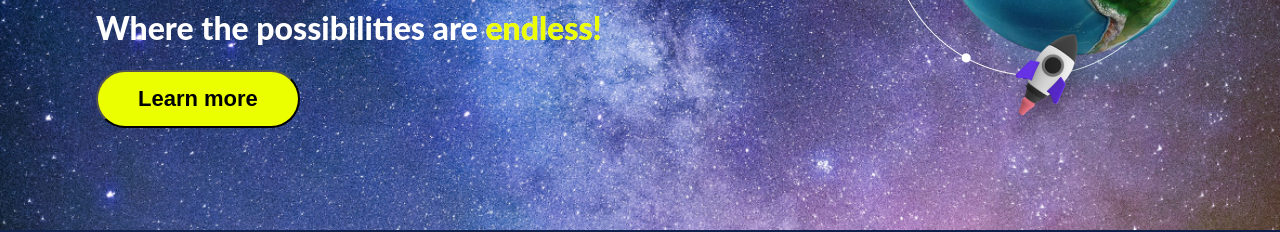
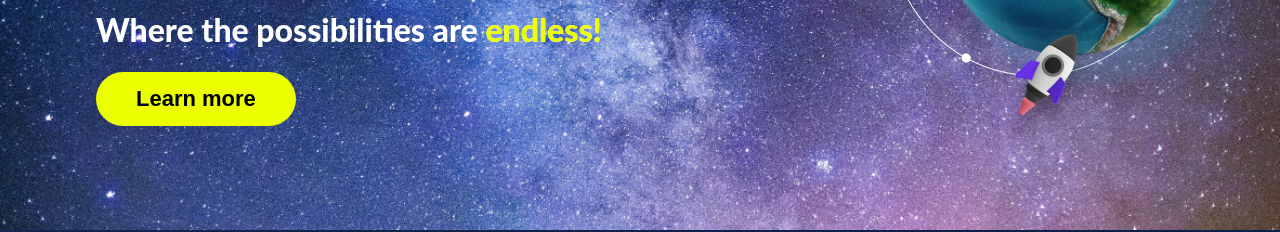
Before and after one commit to rbd2q/rbd2q.github.io, a React (Create React App) app in the folder space-app/: page / in a window 1280 px wide. Shown: the part 371-603 px from the top of the page. Built offline with nearby package versions, Linux system fonts and the light colour scheme.

Commit message:
fix: added missing button's styles reset

```diff
--- a/space-app/src/reset.css
+++ b/space-app/src/reset.css
@@ -52,3 +52,8 @@ table {
   border-collapse: collapse;
   border-spacing: 0;
 }
+
+button {
+  border: none;
+  appearance: none;
+}
```
